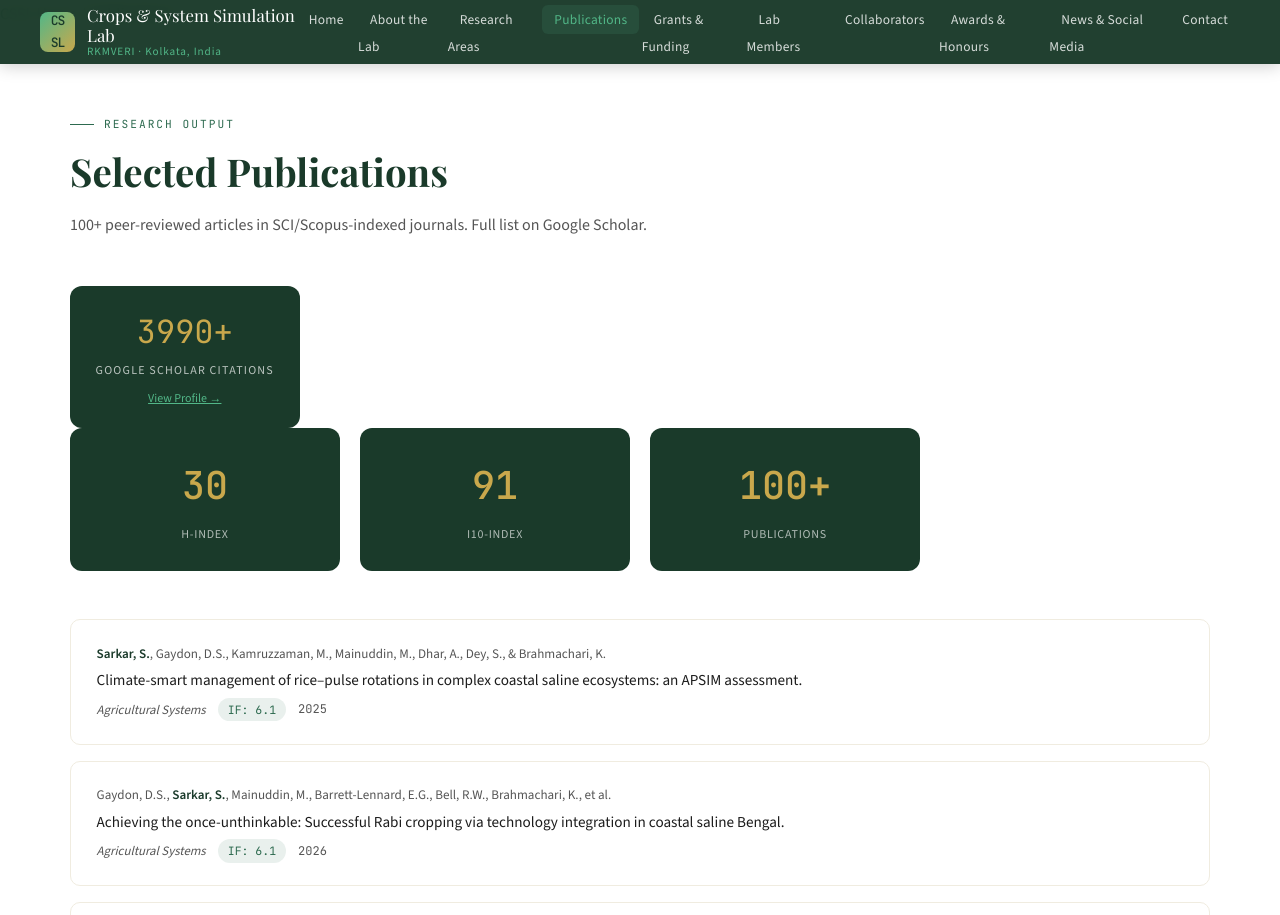
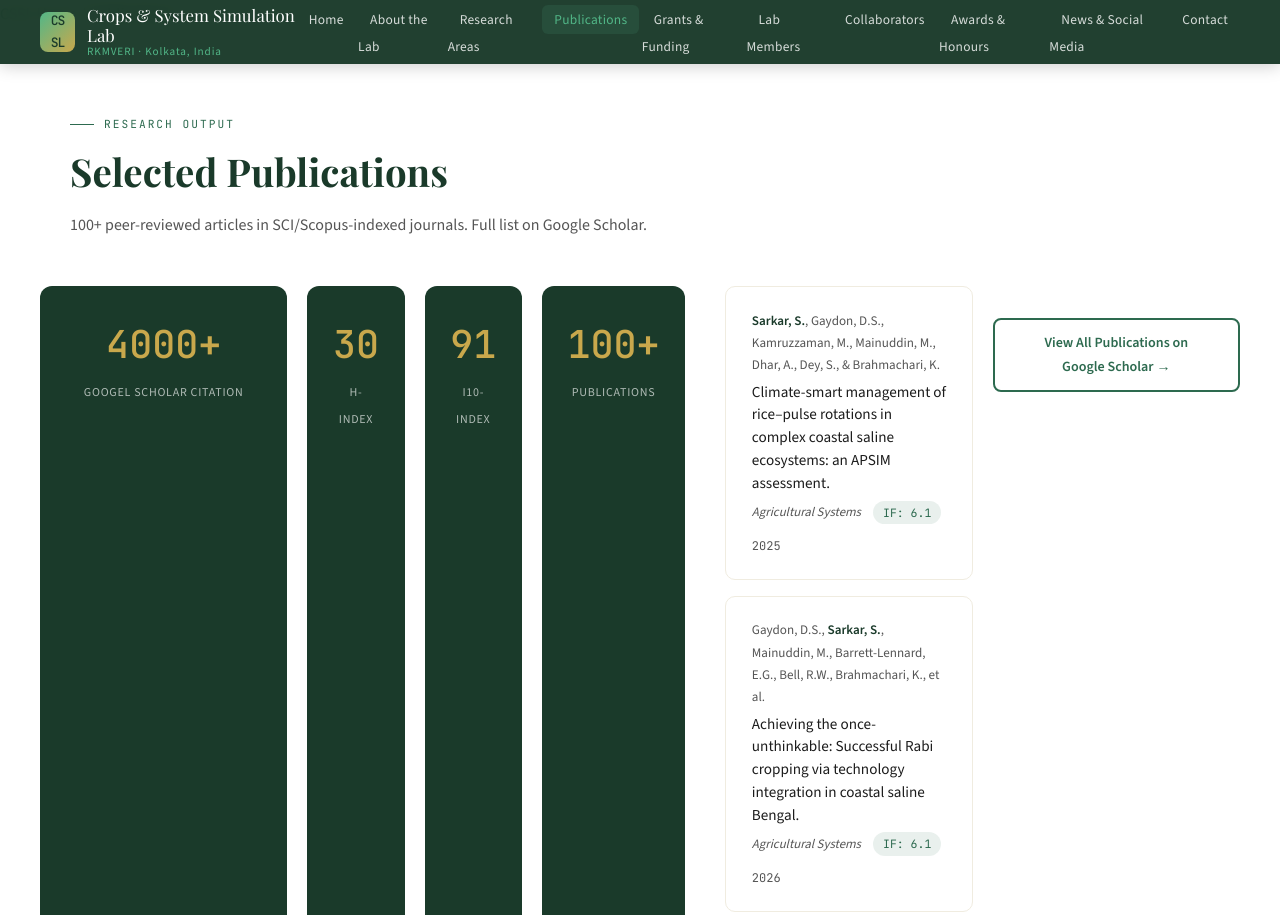
Before and after one commit to sukamal99/cssl-lab, a plain HTML site: page publications.html in a window 1280 px wide. Shown: the top 915 px of the page. Drawn offline with nearby package versions, Linux system fonts and the light colour scheme; a web font is replaced by a local one.

Commit message:
Update publications.html

```diff
--- a/publications.html
+++ b/publications.html
@@ -1111,19 +1111,12 @@
     <h2 class="section-title">Selected Publications</h2>
     <p class="section-subtitle">100+ peer-reviewed articles in SCI/Scopus-indexed journals. Full list on Google Scholar.</p>
 
-<!-- Live citation display -->
-<div style="background:var(--green-dark);color:white;border-radius:12px;
-            padding:1.2rem 1.6rem;text-align:center;display:inline-block;">
-  <div style="font-family:'JetBrains Mono',monospace;font-size:2rem;
-              color:#c9a84c;">3990+</div>
-  <div style="font-size:0.75rem;opacity:0.7;text-transform:uppercase;
-              letter-spacing:0.1em;">Google Scholar Citations</div>
-  <a href="https://scholar.google.co.in/citations?user=46v-V-EAAAAJ&hl=en"
-     target="_blank"
-     style="display:block;margin-top:8px;font-size:0.75rem;
-            color:#52b788;">View Profile →</a>
 </div>
-
+     <div class="pub-metrics">
+       <div class="metric-card">
+        <span class="metric-num">4000+</span>
+        <span class="metric-label">Googel Scholar Citation</span>
+      </div>
     <div class="pub-metrics">
        <div class="metric-card">
         <span class="metric-num">30</span>
```
